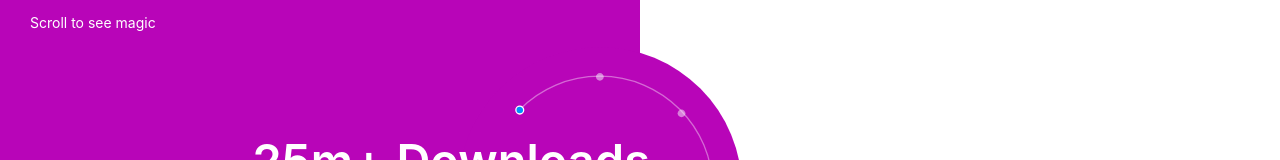
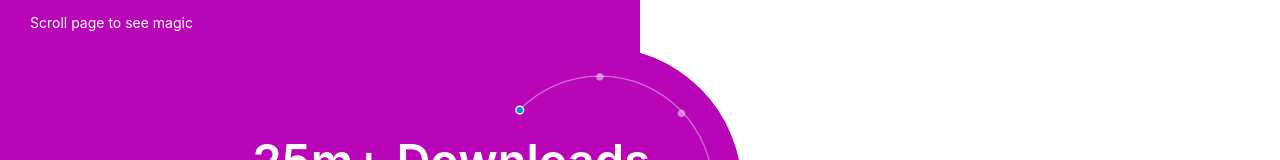
Before and after one commit to pratik1243/atg-new-page, a React (Create React App) app: page / in a window 1280 px wide. Shown: the top 160 px of the page. Built offline with nearby package versions, Linux system fonts and the light colour scheme.

Commit message:
text new added1

```diff
--- a/src/components/LeftPanel.jsx
+++ b/src/components/LeftPanel.jsx
@@ -7,7 +7,7 @@ const LeftPanel = () => {
   return (
     <div className="left-panel">
       <div className="left-content-sec">
-        <p className="scroll-txt">Scroll to see magic</p>
+        <p className="scroll-txt">Scroll page to see magic</p>
         <TextAnimateSection />
         <TextAnimateSection1 />
         <Stepper />
```
